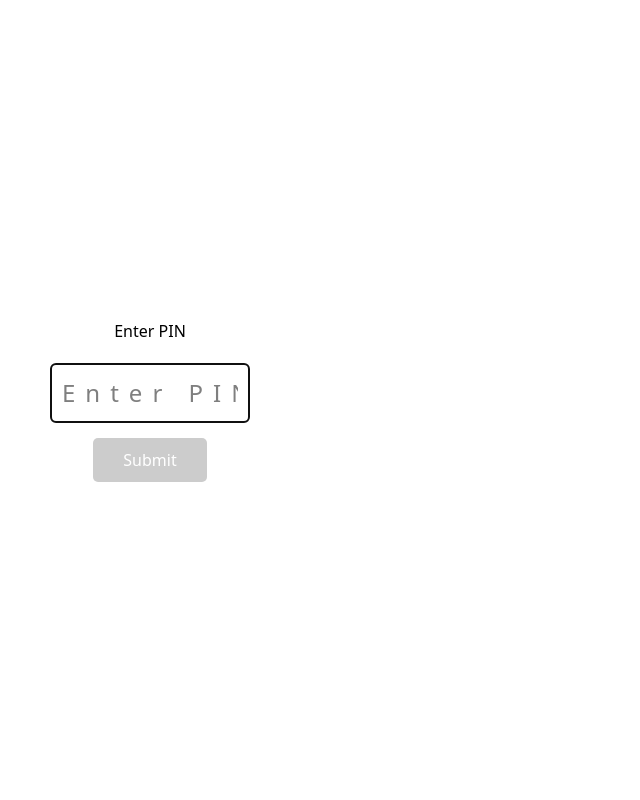
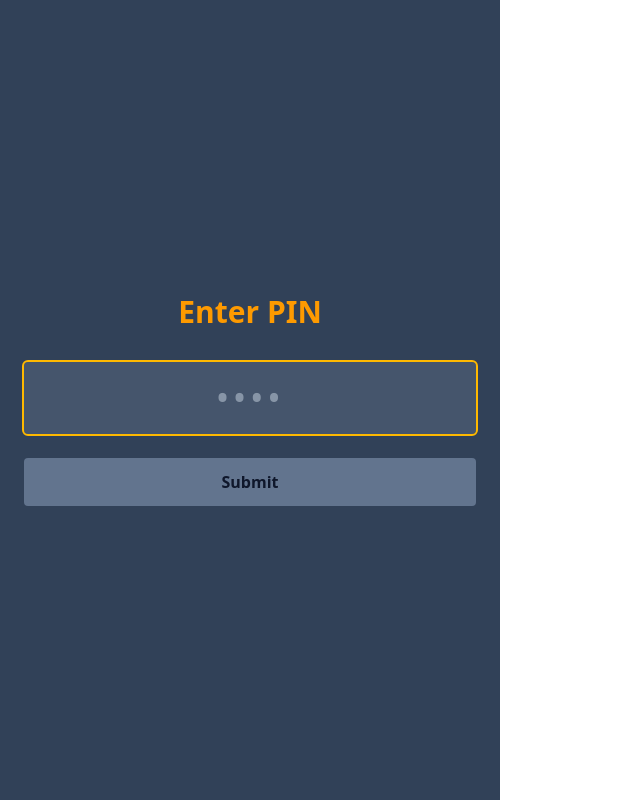
Before and after one commit to P-zetterberg/Bookmar, a SvelteKit app: page /pin in a window 1280 px wide. Shown: the whole page, without its empty margins (0-640 px from the left). Built offline with nearby package versions, Linux system fonts and the light colour scheme.

Commit message:
new style

```diff
--- a/src/lib/popup.css
+++ b/src/lib/popup.css
@@ -1,4 +1,14 @@
 body {
-	width: 300px;
-	height: 500px;
+	width: 500px;
+	overflow: hidden;
 }
+
+.overflow-y-scroll::-webkit-scrollbar {
+	display: none;
+}
+
+/* Hide scrollbar for IE, Edge and Firefox */
+.overflow-y-scroll {
+	-ms-overflow-style: none; /* IE and Edge */
+	scrollbar-width: none; /* Firefox */
+}
--- a/src/routes/+page.svelte
+++ b/src/routes/+page.svelte
@@ -1,10 +1,13 @@
 <script lang="ts">
 	import { onMount } from 'svelte';
 	import { goto } from '$app/navigation';
+	import { BookmarkPlus, ExternalLink } from '@lucide/svelte';
 
 	interface Bookmark {
+		title: string;
 		url: string;
 		tags: string[];
+		favicon?: string;
 	}
 
 	let links = $state<Bookmark[]>([]);
@@ -28,7 +31,7 @@
 		}
 	});
 
-	function addBookmark(url: string, tags: string) {
+	function addBookmark(url: string, tags: string, title: string = '', favicon?: string) {
 		let formattedUrl = url;
 		if (!/^https?:\/\//i.test(url)) {
 			formattedUrl = `https://${url}`;
@@ -38,50 +41,92 @@
 			.split(',')
 			.map((tag) => tag.trim())
 			.filter((tag) => tag !== '');
-		links.push({ url: formattedUrl, tags: tagArray });
+		links.push({ url: formattedUrl, tags: tagArray, title, favicon });
+		console.log('CUM');
 
 		chrome.storage.local.set({ bookmarks: [...links] }).then(() => {});
 	}
 
 	let SearchQuery = $state('');
 	let filteredLinks = $derived<Bookmark[]>(
-		(links || []).filter(
-			(link) => link.url.includes(SearchQuery) || link.tags.some((tag) => tag.includes(SearchQuery))
-		)
+		(links || []).filter((link) => {
+			const query = SearchQuery.toLowerCase();
+			return (
+				link.url.toLowerCase().includes(query) ||
+				link.title?.toLowerCase().includes(query) ||
+				(Array.isArray(link.tags) && link.tags.some((tag) => tag.toLowerCase().includes(query)))
+			);
+		})
 	);
+
+	async function handleBookmarkCurrentTab() {
+		// Get the current active tab
+		console.log('CUM');
+		const [tab] = await chrome.tabs.query({ active: true, currentWindow: true });
+		console.log(tab);
+		if (tab && tab.url && tab.title) {
+			addBookmark(tab.url, tags, tab.title, tab.favIconUrl);
+			tags = '';
+		}
+	}
 </script>
 
-<main>
-	<h1>Oh hi mark</h1>
-	<form action="">
-		<div>
-			<label for="url">URL:</label>
-			<!-- svelte-ignore a11y_autofocus -->
-			<input id="url" type="text" placeholder="https://example.com" bind:value={url} autofocus />
-		</div>
-		<div>
-			<label for="tags">Tags</label>
-			<input id="tags" type="text" placeholder="tag1, tag2, tag3" bind:value={tags} />
-		</div>
-		<button
-			type="submit"
-			onclick={(e) => {
-				e.preventDefault();
-				addBookmark(url, tags);
-				url = '';
-				tags = '';
-			}}>Add bookmark</button
-		>
-	</form>
-	<section>
-		<h2>Bookmarks</h2>
-		<input type="text" placeholder="Search bookmarks..." bind:value={SearchQuery} />
-		<ul>
-			{#each filteredLinks as link}
-				<li>
-					<a href={link.url} target="_blank" rel="noopener noreferrer">{link.url}</a>
-				</li>
-			{/each}
-		</ul>
-	</section>
+<main
+	class="bg-slate-700 max-w-[500px] max-h-[600px] mx-auto p-6 flex flex-col justify-center overflow-hidden"
+>
+	<button
+		class="text-amber-500 cursor-pointer transition-colors duration-200 hover:text-amber-400 self-center"
+		tabindex="0"
+	>
+		<BookmarkPlus class="size-32" onclick={handleBookmarkCurrentTab} />
+	</button>
+
+	<div class="flex flex-col mt-4">
+		<label for="tags" class="text-slate-300">Tags</label>
+		<input
+			id="tags"
+			placeholder="Comma, seperated, tags"
+			type="text"
+			bind:value={tags}
+			class="focus:outline-amber-400 mt-2 p-2 outline-2 rounded text-slate-300 focus:outline-2 transition-all duration-150 bg-slate-600"
+			style="transition-duration: .15s; transition-property: background, border, color, outline; transition-timing-function: ease-out;"
+		/>
+	</div>
+
+	<div class="flex flex-col mt-8">
+		<label for="search" class="text-slate-300">Search</label>
+		<input
+			id="search"
+			placeholder="Search bookmarks"
+			type="text"
+			bind:value={SearchQuery}
+			class="focus:outline-amber-400 mt-2 p-2 outline-2 rounded text-slate-300 focus:outline-2 transition-all duration-150 bg-slate-600"
+			style="transition-duration: .15s; transition-property: background, border, color, outline; transition-timing-function: ease-out;"
+		/>
+	</div>
+
+	<div class="flex flex-col gap-2 mt-4 overflow-y-scroll max-h-80">
+		{#each filteredLinks as link}
+			<a href={link.url} rel="external" target="_blank">
+				<div
+					class="hover:bg-slate-500 flex items-center justify-between bg-slate-600 rounded p-2 text-slate-300 transition-colors duration-200 max-h-10 wrap"
+				>
+					<div class="flex items-center gap-2 flex-1 min-w-0">
+						{#if link.favicon}
+							<img src={link.favicon} alt="favicon" class="w-4 h-4 shrink-0" />
+						{/if}
+						<span class="truncate max-w-32">
+							{link.url}
+						</span>
+						<span class="truncate">
+							{#if link.title}
+								- {link.title}
+							{/if}
+						</span>
+					</div>
+					<ExternalLink class="shrink-0 ml-2" />
+				</div>
+			</a>
+		{/each}
+	</div>
 </main>
--- a/src/routes/layout.css
+++ b/src/routes/layout.css
@@ -1 +1,5 @@
 @import 'tailwindcss';
+
+html {
+	scrollbar-color: var(--color-slate-300) transparent;
+}
--- a/src/routes/pin/+page.svelte
+++ b/src/routes/pin/+page.svelte
@@ -24,79 +24,34 @@
 </script>
 
 <!-- svelte-ignore a11y_autofocus -->
-<div class="pin-container">
-	<h1>Enter PIN</h1>
-	<form onsubmit={handlePinSubmit}>
+<main class="bg-slate-700 max-w-[500px] mx-auto p-6 flex flex-col justify-center min-h-screen">
+	<div class="flex flex-col items-center">
+		<h1 class="text-3xl font-semibold text-amber-500 mb-8">Enter PIN</h1>
+		<form onsubmit={handlePinSubmit} class="flex flex-col gap-4 w-full">
+			<div class="flex flex-col">
 				<input
 					type="password"
 					inputmode="numeric"
 					maxlength="4"
-			placeholder="Enter PIN"
+					placeholder="••••"
 					bind:value={pinInput}
 					oninput={handlePinInput}
 					autocomplete="off"
 					autofocus
+					class="focus:outline-amber-400 p-4 outline-2 rounded text-slate-300 text-center text-4xl tracking-widest focus:outline-2 transition-all duration-150 bg-slate-600"
+					style="transition-duration: .15s; transition-property: background, border, color, outline; transition-timing-function: ease-out;"
 				/>
-		<button type="submit" disabled={pinInput.length !== 4}>Submit</button>
+			</div>
+			<button
+				type="submit"
+				disabled={pinInput.length !== 4}
+				class="bg-amber-500 hover:bg-amber-400 disabled:bg-slate-500 disabled:cursor-not-allowed text-slate-900 font-semibold py-3 px-6 rounded transition-colors duration-200 mt-2"
+			>
+				Submit
+			</button>
 			{#if pinError}
-			<p class="error">Incorrect PIN. Please try again.</p>
+				<p class="text-red-400 text-sm text-center mt-2">Incorrect PIN. Please try again.</p>
 			{/if}
 		</form>
 	</div>
-
-<style>
-	.pin-container {
-		display: flex;
-		flex-direction: column;
-		align-items: center;
-		justify-content: center;
-		min-height: 100vh;
-		padding: 20px;
-	}
-
-	.pin-container h1 {
-		margin-bottom: 20px;
-	}
-
-	.pin-container form {
-		display: flex;
-		flex-direction: column;
-		align-items: center;
-		gap: 15px;
-	}
-
-	.pin-container input[type='password'] {
-		font-size: 24px;
-		letter-spacing: 10px;
-		text-align: center;
-		padding: 10px;
-		width: 200px;
-		border: 2px solid #ccc;
-		border-radius: 5px;
-	}
-
-	.pin-container button {
-		padding: 10px 30px;
-		font-size: 16px;
-		cursor: pointer;
-		border: none;
-		border-radius: 5px;
-		background-color: #007bff;
-		color: white;
-	}
-
-	.pin-container button:disabled {
-		background-color: #ccc;
-		cursor: not-allowed;
-	}
-
-	.pin-container button:not(:disabled):hover {
-		background-color: #0056b3;
-	}
-
-	.error {
-		color: red;
-		font-size: 14px;
-		margin: 0;
-	}
-</style>
+</main>
```
Also changed, not shown: static/manifest.json. Lines whose indentation alone changed are shown as unchanged.
